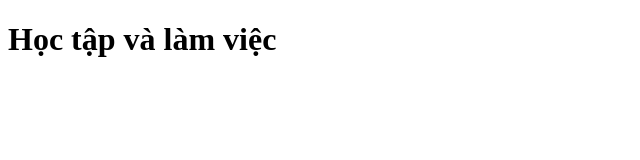
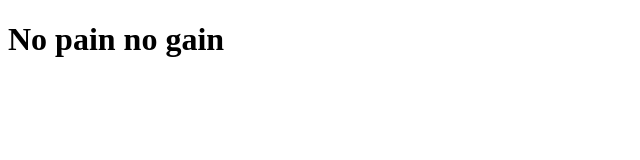
Before and after one commit to kietvobeou/ProjectBranch, a plain HTML site: page index.html in a window 1280 px wide. Shown: the whole page, without its empty margins (0-640 px from the left). Drawn offline with Linux system fonts and the light colour scheme.

Commit message:
commit lan 3

```diff
--- a/index.html
+++ b/index.html
@@ -6,6 +6,6 @@
     <title>GitBranch</title>
   </head>
   <body>
-    <h1>Học tập và làm việc</h1>
+    <h1>No pain no gain</h1>
   </body>
 </html>
```
